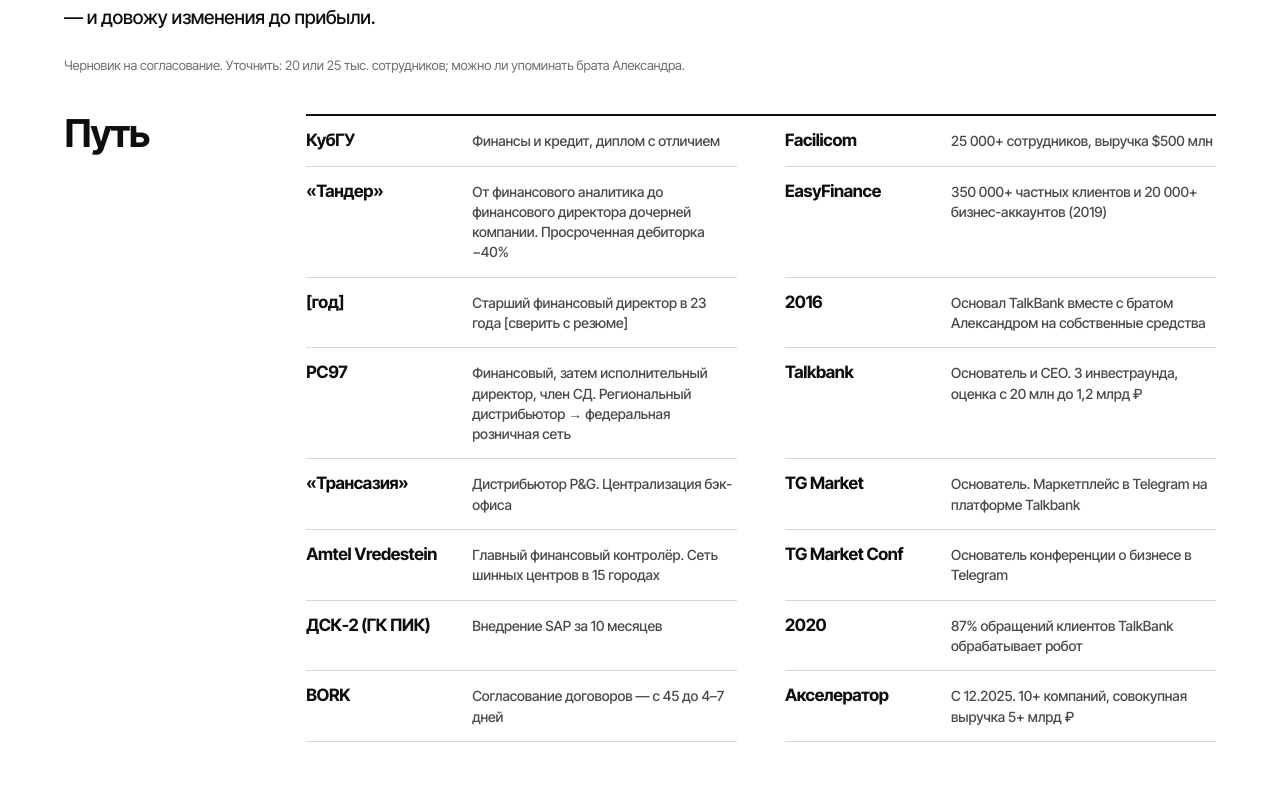
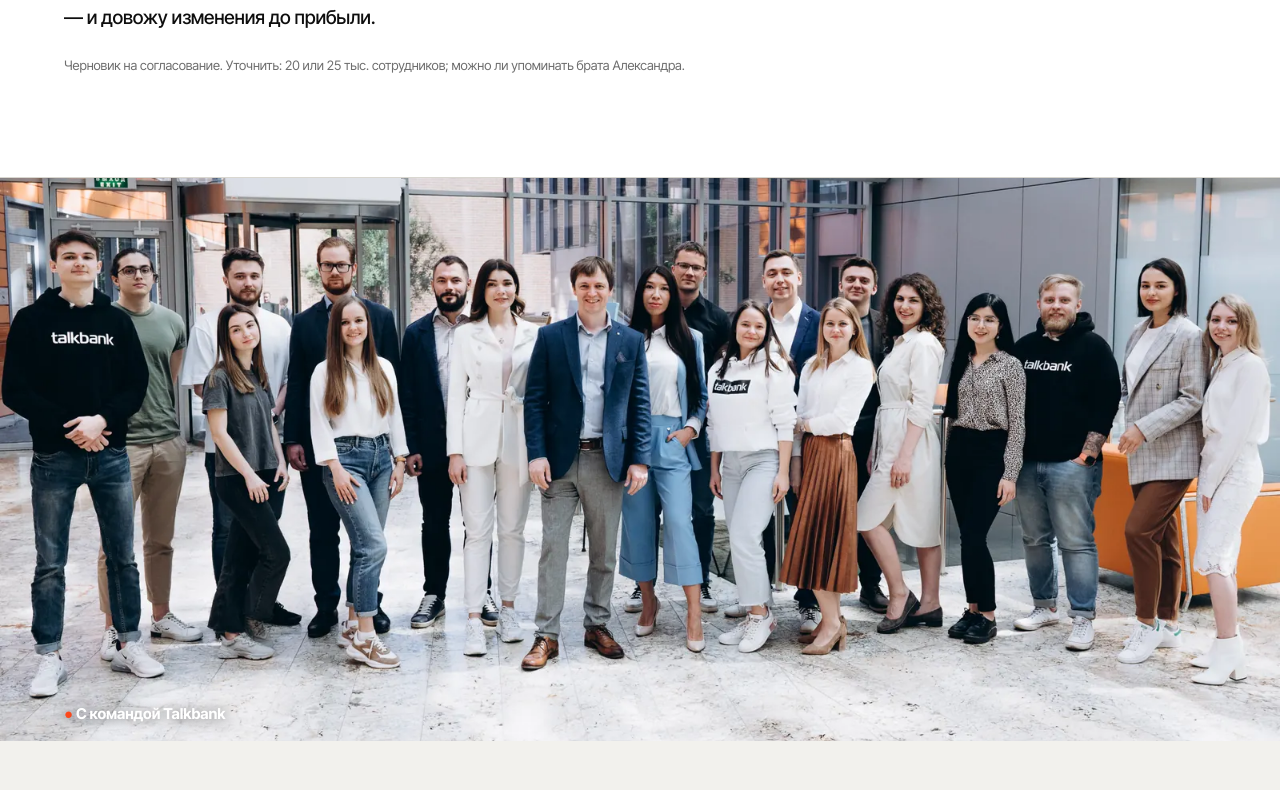
Before and after one commit to blackredwhitee/popov-bold, a Next.js app: page / in a window 1280 px wide. Shown: the part 8110-8900 px from the top of the page. Built offline with nearby package versions, Linux system fonts and the light colour scheme; no server answers.

Commit message:
Убран раздел «Путь»
Co-Authored-By: Claude Opus 5.5 <noreply@anthropic.com>

```diff
--- a/src/app/page.tsx
+++ b/src/app/page.tsx
@@ -191,12 +191,6 @@ export default function Home() {
           <figure className={s.aboutPhoto}>
             <Pic name="gallery-5" widths={[720, 1100]} sizes="(max-width: 900px) 90vw, 480px" alt="Михаил Попов" />
           </figure>
-          <div className={s.path}>
-            <h3>Путь</h3>
-            <ol>
-              {TIMELINE.filter((t) => shown(t.co + t.f)).map((t) => <li key={t.co + t.f}><b>{t.co}</b><span>{t.f}</span></li>)}
-            </ol>
-          </div>
         </div>
       </section>
 
```
